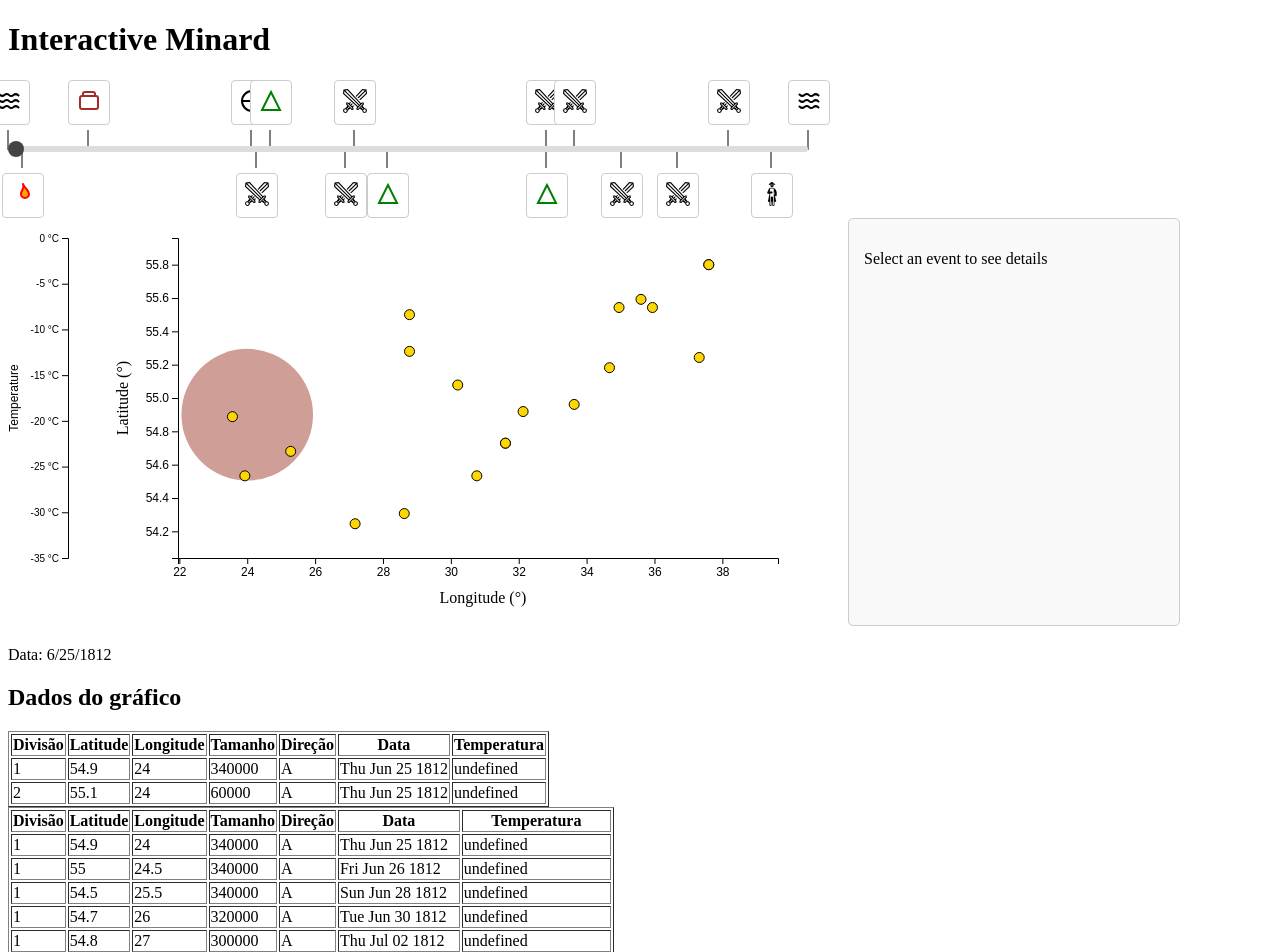
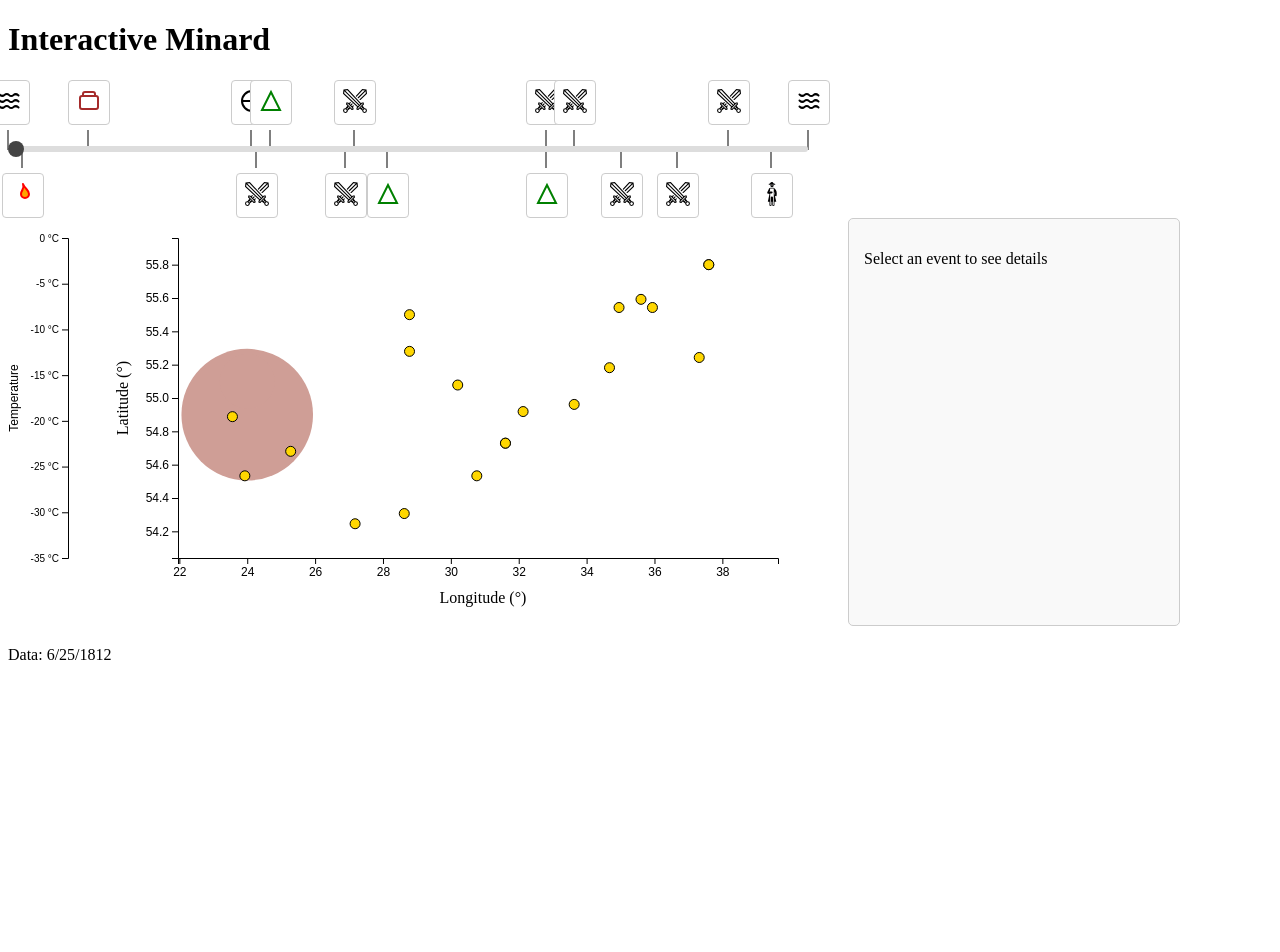
Before and after one commit to FGV-VIS-2025/tarefa-4-interactive_minard, a SvelteKit app: page / in a window 1280 px wide. Shown: the top 952 px of the page. After the commit the page ends 800 px from the top, so only its background shows below. Built offline with nearby package versions, Linux system fonts and the light colour scheme.

Commit message:
Ajustes na tooltip

```diff
--- a/src/routes/+page.svelte
+++ b/src/routes/+page.svelte
@@ -128,6 +128,8 @@
             : joinedData
     );
 
+    const formatDate = d3.timeFormat("%m/%d/%Y");
+
     // Atualiza o gráfico interativamente
     $: if (svg && interpolatedData && typeof x === "function" && typeof y === "function") {
       console.log(interpolatedData)
@@ -142,13 +144,11 @@
                               .duration(200)
                               .style("opacity", 0.9);
                         tooltip.html(`
-                            <strong>Divisão:</strong> ${d.division}<br/>
-                            <strong>Latitude:</strong> ${d.lat}<br/>
-                            <strong>Longitude:</strong> ${d.lon}<br/>
-                            <strong>Tamanho:</strong> ${d.size}<br/>
-                            <strong>Direção:</strong> ${d.direction}<br/>
-                            <strong>Data:</strong> ${d.date}<br/>
-                            <strong>Temp:</strong> ${d.temp}
+                            ${interpolatedData.length > 1 ? `<strong>Division:</strong> ${d.division}<br/>` : ""}
+                            <strong>Platoon size:</strong> ~${Math.round(d.size/100)*100} soldiers<br/>
+                            <strong>Direction:</strong> ${d.direction === "A" ? "Advance" : "Retreat"}<br/>
+                            <strong>Date:</strong> ~${formatDate(parseDate(d.date))}<br/>
+                            ${!isNaN(d.temp) ? `<strong>Temp:</strong> ~(${Math.round(d.temp)} °C)` : ""}
                         `);
                    })
                    .on("mousemove", (event) => {
@@ -231,93 +231,6 @@
 <!-- <input type="range" min={minTime} max={maxTime} step={1} bind:value={currentTime} style="width: {chartWidth}px;"/> -->
 <p>Data: {new Date(currentTime).toLocaleDateString()}</p>
 
-<h2>Dados do gráfico</h2>
-<table border="1">
-  <thead>
-    <tr>
-      <th>Divisão</th>
-      <th>Latitude</th>
-      <th>Longitude</th>
-      <th>Tamanho</th>
-      <th>Direção</th>
-      <th>Data</th>
-      <th>Temperatura</th>
-    </tr>
-  </thead>
-  <tbody>
-    {#each interpolatedData as d}
-      <tr>
-        <td>{d.division}</td>
-        <td>{d.lat}</td>
-        <td>{d.lon}</td>
-        <td>{d.size}</td>
-        <td>{d.direction}</td>
-        <td>{d.date}</td>
-        <td>{d.temp}</td>
-      </tr>
-    {/each}
-  </tbody>
-</table>
-
-{#if joinedData.length > 0}
-  <table border="1">
-    <thead>
-      <tr>
-        <th>Divisão</th>
-        <th>Latitude</th>
-        <th>Longitude</th>
-        <th>Tamanho</th>
-        <th>Direção</th>
-        <th>Data</th>
-        <th>Temperatura</th>
-      </tr>
-    </thead>
-    <tbody>
-      {#each joinedData as d}
-        <tr>
-          <td>{d.division}</td>
-          <td>{d.lat}</td>
-          <td>{d.lon}</td>
-          <td>{d.size}</td>
-          <td>{d.direction}</td>
-          <td>{d.date}</td>
-          <td>{d.temp}</td>
-        </tr>
-      {/each}
-    </tbody>
-  </table>
-{:else}
-  <p>Carregando dados da tabela...</p>
-{/if}
-
-<!-- <h2>Dados no gráfico</h2>
-<table border="1">
-  <thead>
-    <tr>
-      <th>Divisão</th>
-      <th>Latitude</th>
-      <th>Longitude</th>
-      <th>Tamanho</th>
-      <th>Direção</th>
-      <th>Data</th>
-      <th>Temperatura</th>
-    </tr>
-  </thead>
-  <tbody>
-    {#each interpolatedData as d}
-      <tr>
-        <td>{d.division}</td>
-        <td>{d.lat}</td>
-        <td>{d.lon}</td>
-        <td>{d.size}</td>
-        <td>{d.direction}</td>
-        <td>{d.date}</td>
-        <td>{d.temp}</td>
-      </tr>
-    {/each}
-  </tbody>
-</table> -->
-
 <style>
     #chart {
         display: block;
```
